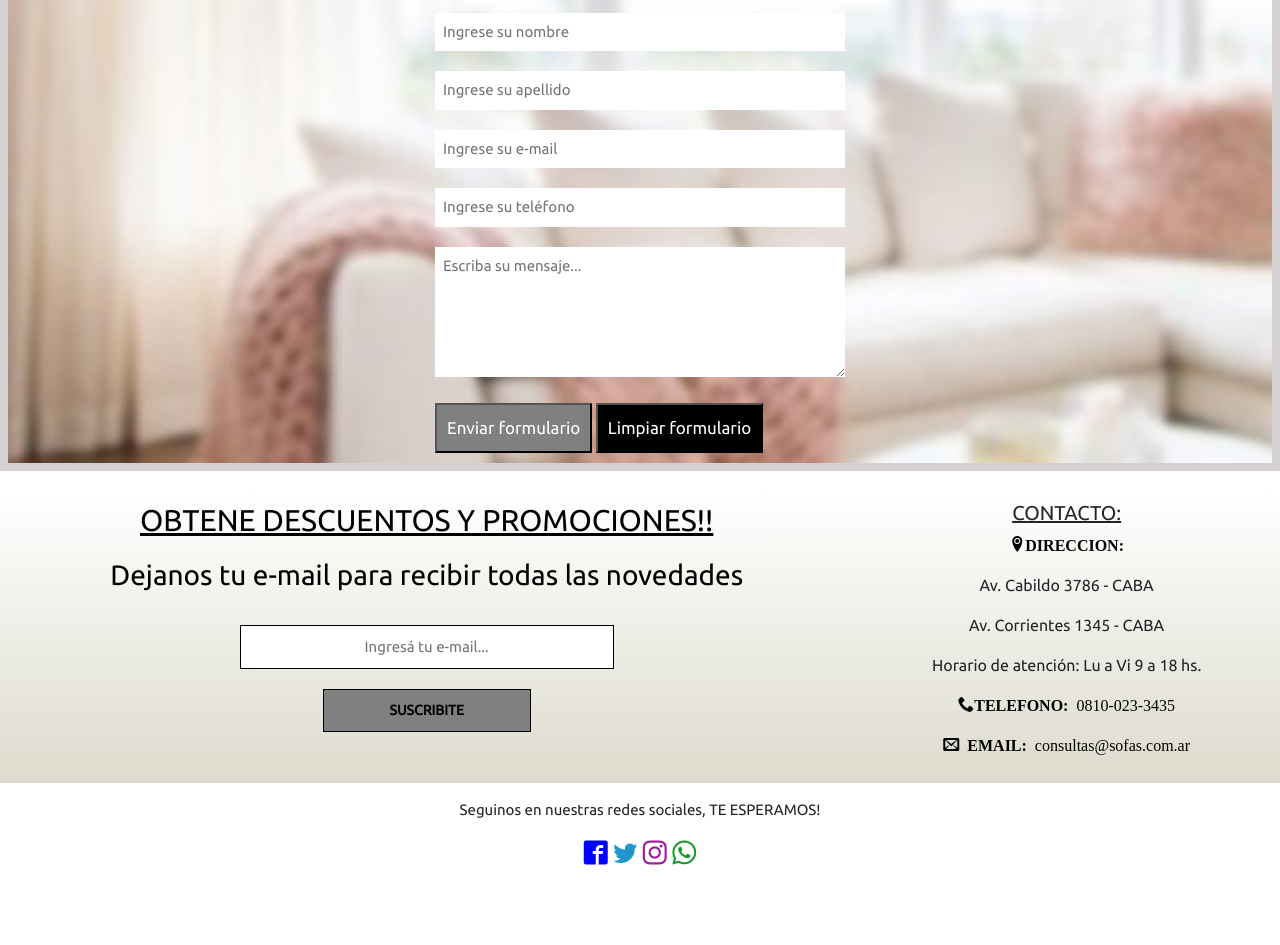
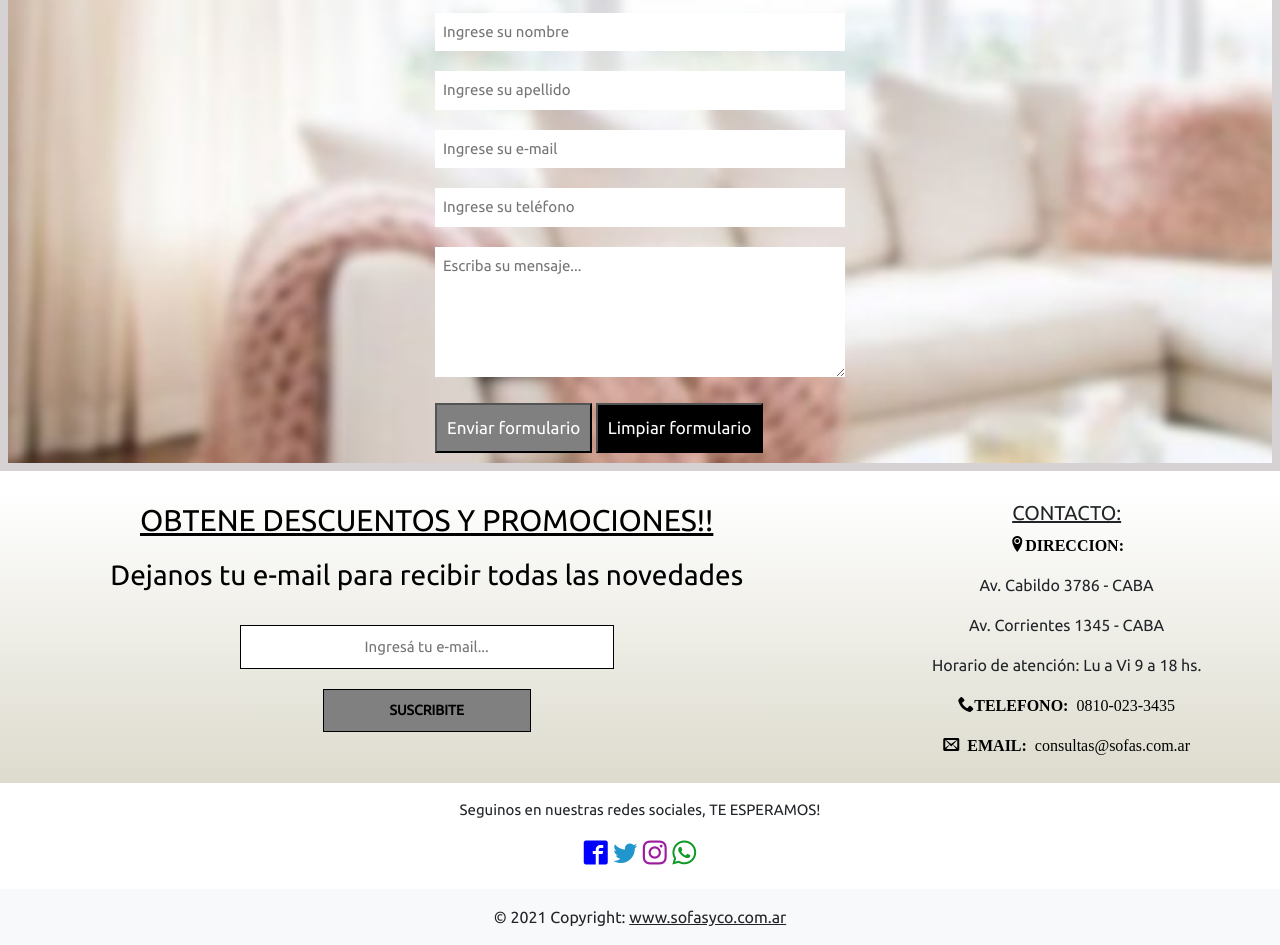
Before and after one commit to rocioborras/proyecto_sofas, a website: page contacto.html in a window 1280 px wide. Shown: the part 200-1145 px from the top of the page. Before the commit the page ends 1089 px from the top, so only its background shows below. Drawn offline with nearby package versions, Linux system fonts and the light colour scheme; files whose address does not match are found by name.

Commit message:
modificacion html contacto

```diff
--- a/contacto.html
+++ b/contacto.html
@@ -95,6 +95,11 @@
         <a href="#" class="icon icon-whatsapp"></a>
       </div>
     </div>
+    <div class="bg-light text-center text-lg-start"><!-- Copyright -->
+      <div class="text-center p-3">
+        © 2021 Copyright:
+      <a class="text-dark" href="#">www.sofasyco.com.ar</a>
+    </div>
   </footer> <!-- FIN DEL FOOTER-->
 
 <script src="https://cdn.jsdelivr.net/npm/bootstrap@5.0.0/dist/js/bootstrap.bundle.min.js" integrity="sha384-p34f1UUtsS3wqzfto5wAAmdvj+osOnFyQFpp4Ua3gs/ZVWx6oOypYoCJhGGScy+8" crossorigin="anonymous"></script>
```
